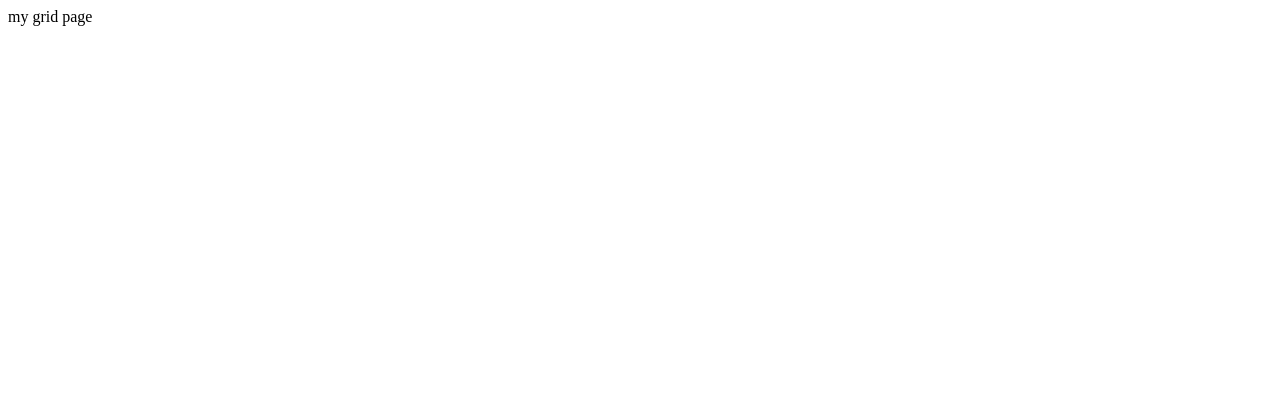
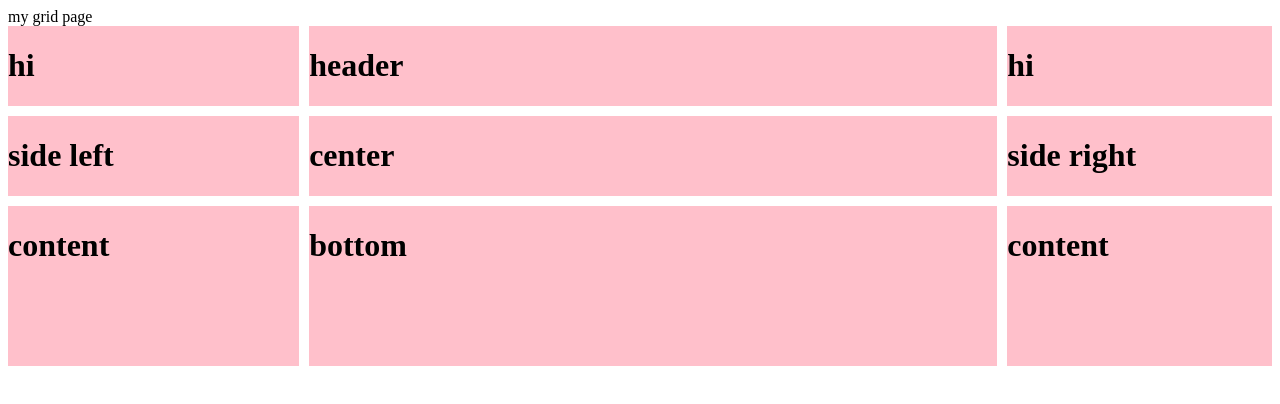
Before and after one commit to willmaher/Class-site, a plain HTML site: page grid.html in a window 1280 px wide. Drawn offline with Linux system fonts and the light colour scheme.

Commit message:
Update grid.html

```diff
--- a/grid.html
+++ b/grid.html
@@ -15,17 +15,6 @@
     box-sizing: inherit;
   }
 
-  <div class="container">
-  <div class="header"></div>
-  <div class="side-right"></div>
-  <div class="side-left"></div>
-  <div class="center"></div>
-  <div class="jfnskjafnsaknfkjasnkas"></div>
-  <div class="kjfefbesjfefe"></div>
-  <div class="yeah"></div>
-  <div class="yeahh"></div>
-  <div class="bottom"></div>
-</div>
 
 .container {  display: grid;
 grid-template-columns: 1.1fr 2.6fr 1fr;
@@ -38,20 +27,55 @@ grid-template-areas:
 "kjfefbesjfefe bottom jfnskjafnsaknfkjasnkas";
 }
 
-.header { grid-area: header; }
+.header { grid-area: header;
+background: pink;}
 
-.side-right { grid-area: side-right; }
+.side-right { grid-area: side-right;
+background: pink;}
 
-.side-left { grid-area: side-left; }
+.side-left { grid-area: side-left;
+background: pink;}
 
-.center { grid-area: center; }
+.center { grid-area: center;
+background:pink;}
 
-.jfnskjafnsaknfkjasnkas { grid-area: jfnskjafnsaknfkjasnkas; }
+.jfnskjafnsaknfkjasnkas { grid-area: jfnskjafnsaknfkjasnkas;
+background: pink;}
 
-.kjfefbesjfefe { grid-area: kjfefbesjfefe; }
+.kjfefbesjfefe { grid-area: kjfefbesjfefe;
+background: pink;}
 
-.yeah { grid-area: yeah; }
+.yeah { grid-area: yeah;
+background:pink;}
 
-.yeahh { grid-area: yeahh; }
+.yeahh { grid-area: yeahh;
+background: pink;}
 
-.bottom { grid-area: bottom; }
+.bottom { grid-area: bottom;
+background: pink;}
+</style>
+</head>
+
+<body>
+  <div class="container">
+  <div class="header">
+  <h1>header</h1></div>
+  <div class="side-right">
+  <h1>side right</h1></div>
+  <div class="side-left">
+  <h1>side left</h1></div>
+  <div class="center">
+  <h1>center</h1></div>
+  <div class="jfnskjafnsaknfkjasnkas">
+  <h1>content</h1></div>
+  <div class="kjfefbesjfefe">
+  <h1>content</h1></div>
+  <div class="yeah">
+  <h1>hi</h1></div>
+  <div class="yeahh">
+  <h1>hi</h1></div>
+  <div class="bottom">
+  <h1>bottom</h1></div>
+</div>
+</body>
+</html>
```
